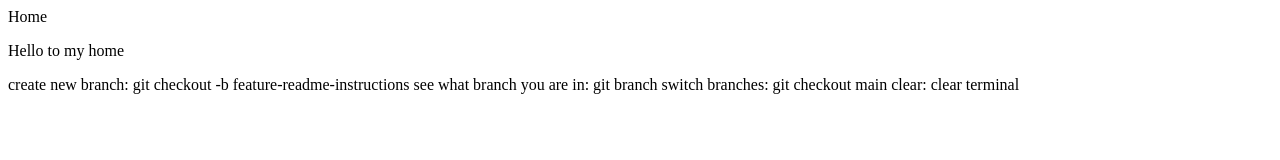
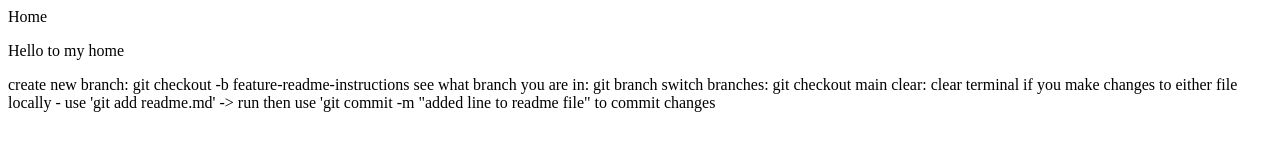
Before and after one commit to kdeuser3668/4320-demo-repo, a plain HTML site: page index.html in a window 1280 px wide. Drawn offline with Linux system fonts and the light colour scheme.

Commit message:
added notes to index.html

```diff
--- a/index.html
+++ b/index.html
@@ -5,4 +5,6 @@
     see what branch you are in: git branch
     switch branches: git checkout main
     clear: clear terminal
+    if you make changes to either file locally - use 'git add readme.md' -> run then use 'git commit -m "added line to readme file"
+    to commit changes
 </p>
```
